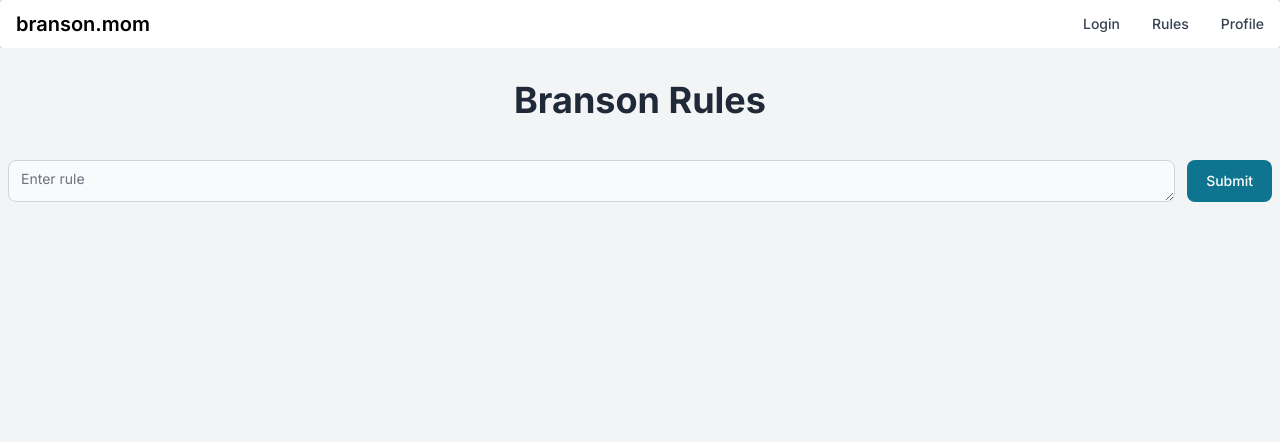
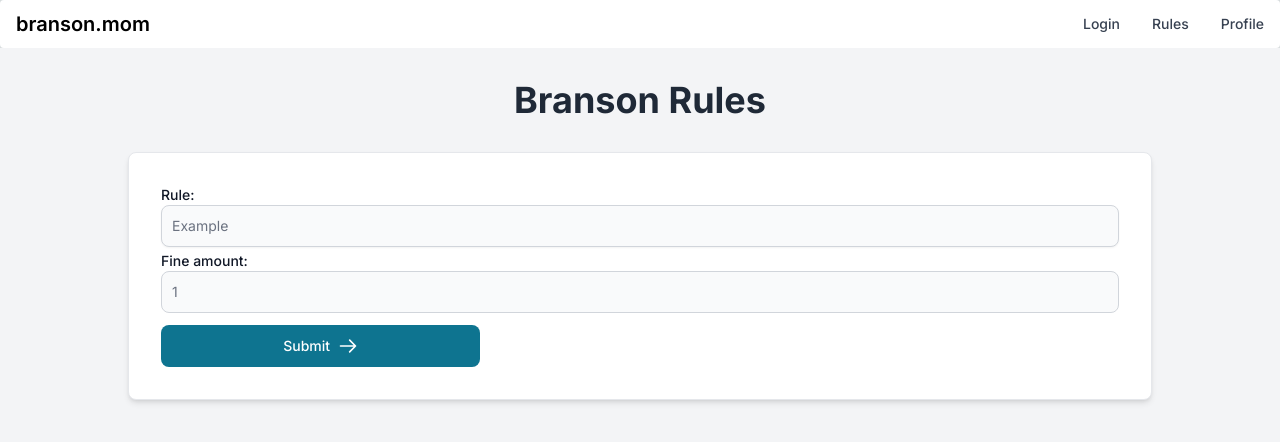
Before and after one commit to tsny/branson, a Next.js app: page /rules in a window 1280 px wide. Shown: the top 442 px of the page. Built offline with nearby package versions, Linux system fonts and the light colour scheme; no server answers; the database is empty.

Commit message:
fix date string, formatting fixes

```diff
--- a/app/navbar.tsx
+++ b/app/navbar.tsx
@@ -1,4 +1,4 @@
-'use client'
+"use client";
 
 import { Navbar } from "flowbite-react";
 import Link from "next/link";
@@ -7,13 +7,13 @@ export default function BNavbar() {
   return (
     <Navbar fluid rounded>
       <Navbar.Brand as={Link} href="/">
-                <span className="self-center whitespace-nowrap text-xl font-semibold dark:text-white">branson.mom</span>
+        <span className="self-center text-black whitespace-nowrap text-xl font-semibold">
+          branson.mom
+        </span>
       </Navbar.Brand>
       <Navbar.Toggle />
       <Navbar.Collapse>
-                <Navbar.Link href="/">
-                    Login
-                </Navbar.Link>
+        <Navbar.Link href="/">Login</Navbar.Link>
         <Navbar.Link as={Link} href="/rules">
           Rules
         </Navbar.Link>
@@ -22,5 +22,5 @@ export default function BNavbar() {
         </Navbar.Link>
       </Navbar.Collapse>
     </Navbar>
-    )
+  );
 }
--- a/app/post.tsx
+++ b/app/post.tsx
@@ -1,5 +1,5 @@
-import { Avatar, Button } from 'flowbite-react';
-import React from 'react';
+import { Avatar, Button } from "flowbite-react";
+import React from "react";
 import { HiOutlineTrash } from "react-icons/hi";
 
 export interface User {
@@ -18,15 +18,10 @@ export interface PostProps {
 }
 
 export default async function Post(props: PostProps) {
-
-
-
   return (
     <div className="w-full bg-white  border-black-300 rounded-lg shadow-md p-2 m-2">
       <div className="flex items-start">
-                <Avatar
-                    img={props.user.profilePicURL}
-                />
+        <Avatar img={props.user.profilePicURL} />
         <div className="ml-4 flex-1">
           <div className="flex items-center justify-between">
             <div>
@@ -44,8 +39,11 @@ export default async function Post(props: PostProps) {
           <p className="mt-2 text-gray-800">{props.postText}</p>
 
           <div className="flex justify-between">
-                        <UpBoins onClick={props.onUpBoinsClick} boins={props.boins}></UpBoins>
-                        <Button className='w-20 mr-3'>
+            <UpBoins
+              onClick={props.onUpBoinsClick}
+              boins={props.boins}
+            ></UpBoins>
+            <Button color="gray" className="w-20 mr-3">
               <HiOutlineTrash className="h-6 w-6" />
             </Button>
           </div>
@@ -55,7 +53,6 @@ export default async function Post(props: PostProps) {
   );
 }
 
-
 interface IUpBoin {
   boins: Number;
   onClick: () => void;
@@ -63,12 +60,10 @@ interface IUpBoin {
 
 function UpBoins(props: IUpBoin) {
   return (
-        <button
-            className="flex items-center justify-between mt-4 text-gray-500 hover:text-blue-500 transition duration-200 ease-in-out"
-        >
+    <button className="flex items-center justify-between mt-4 text-gray-500 hover:text-blue-500 transition duration-200 ease-in-out">
       <div className="flex items-center space-x-1">
         <span>{props.boins.toString()} up-boins</span>
       </div>
     </button>
   );
-};
+}
--- a/app/postform.tsx
+++ b/app/postform.tsx
@@ -1,25 +1,33 @@
-import React from 'react';
+import React from "react";
 import { Button, Textarea } from "flowbite-react";
-import prisma from '@/lib/prisma';
-import { revalidatePath } from 'next/cache';
+import prisma from "@/lib/prisma";
+import { revalidatePath } from "next/cache";
 
 export default function PostForm() {
   const addPost = async (formData: FormData) => {
-        "use server"
+    "use server";
 
-        let content = formData.get("textbox") as string
+    let content = formData.get("textbox") as string;
     await prisma.post.create({
       data: {
         authorID: 1,
         content: content,
-            }
-        })
+      },
+    });
 
-        revalidatePath("/")
-    }
+    revalidatePath("/");
+  };
   return (
-        <form action={addPost} className="flex w-full m-3 ">
-            <Textarea name="textbox" maxLength={400} id="comment" placeholder="Say something nice bout someone" required rows={2} />
+    <form action={addPost} className="flex justify-center w-full m-3 ">
+      <Textarea
+        className="w-3/4"
+        name="textbox"
+        maxLength={400}
+        id="comment"
+        placeholder="Say something nice bout someone"
+        required
+        rows={2}
+      />
       <Button type="submit">Submit</Button>
     </form>
   );
--- a/app/postlist.tsx
+++ b/app/postlist.tsx
@@ -30,7 +30,7 @@ export default async function PostList() {
                     }}
                     boins={post.likes}
                     postText={post.content}
-                    createdTime={post.createdAt.toString()}
+                    createdTime={post.createdAt.toLocaleString()}
                     onUpBoinsClick={() => { return true }}
                 ></Post>
             ))}
--- a/app/rules/ruleform.tsx
+++ b/app/rules/ruleform.tsx
@@ -1,26 +1,67 @@
-import React from 'react';
-import { Button, Textarea } from "flowbite-react";
-import prisma from '@/lib/prisma';
-import { revalidatePath } from 'next/cache';
+import React from "react";
+import { HiOutlineArrowRight, HiShoppingCart } from "react-icons/hi";
+import {
+  Button,
+  Card,
+  Label,
+  RangeSlider,
+  TextInput,
+  Textarea,
+} from "flowbite-react";
+import prisma from "@/lib/prisma";
+import { revalidatePath } from "next/cache";
 
 export default function RuleForm() {
   const addRule = async (formData: FormData) => {
-        "use server"
+    "use server";
 
-        let content = formData.get("textbox") as string
+    let content = formData.get("textbox") as string;
     await prisma.rule.create({
       data: {
         authorID: 1,
         content: content,
-            }
-        })
+      },
+    });
 
-        revalidatePath("/rules")
-    }
+    revalidatePath("/rules");
+  };
+
   return (
-        <form action={addRule} className="flex p-2 w-full">
-            <Textarea name="textbox" maxLength={400} id="comment" placeholder="Enter rule" required rows={1} />
-            <Button className="ml-3" type="submit">Submit</Button>
+    <Card className="w-4/5 mb-2">
+      <form action={addRule} className="flex flex-col p-2 w-full">
+        <div className=" block">
+          <Label
+            htmlFor="email2"
+            value="Rule:"
+            className="block text-sm font-medium text-gray-900 dark:text-white"
+          />
+        </div>
+        <TextInput
+          className="mb-1"
+          name="textbox"
+          placeholder="Example"
+          required
+          shadow
+        />
+        <Label
+          htmlFor="number-input"
+          className="block text-sm font-medium text-gray-900 dark:text-white"
+        >
+          Fine amount:
+        </Label>
+        <input
+          type="number"
+          id="number-input"
+          aria-describedby="helper-text-explanation"
+          className="bg-gray-50 w-1/3 border border-gray-300 text-gray-900 text-sm rounded-lg focus:ring-blue-500 focus:border-blue-500 block w-full p-2.5 dark:bg-gray-700 dark:border-gray-600 dark:placeholder-gray-400 dark:text-white dark:focus:ring-blue-500 dark:focus:border-blue-500"
+          placeholder="1"
+          required
+        />
+        <Button className="mt-3 w-1/3" type="submit">
+          Submit
+          <HiOutlineArrowRight className="ml-2 h-5 w-5" />
+        </Button>
       </form>
+    </Card>
   );
 }
--- a/app/rules/rulelist.tsx
+++ b/app/rules/rulelist.tsx
@@ -1,20 +1,19 @@
-import prisma from "@/lib/prisma"
+import prisma from "@/lib/prisma";
 import { Button, Card } from "flowbite-react";
 
-
 export default async function RuleList() {
-    let rules: any[]
+  let rules: any[];
   try {
     rules = await prisma.rule.findMany({
-            orderBy: [{ id: 'desc' }],
-        })
+      orderBy: [{ id: "desc" }],
+    });
   } catch (e) {
     if (typeof e === "string") {
-            return <>{e}</>
+      return <>{e}</>;
     } else if (e instanceof Error) {
-            return <>{e.message}</>
+      return <>{e.message}</>;
     }
-        return <>get err</>
+    return <>get err</>;
   }
 
   return (
@@ -29,7 +28,7 @@ export default async function RuleList() {
               <p className="tracking-tight text-gray-900 dark:text-white">
                 Fine: {rule.fine}
               </p>
-                            <Button>Delete</Button>
+              <Button color="failure">Delete</Button>
             </div>
           </Card>
         </>
@@ -47,6 +46,5 @@ export default async function RuleList() {
         // ></Post>
       ))}
     </>
-    )
-
+  );
 }
```
Lines whose indentation alone changed are shown as unchanged.
